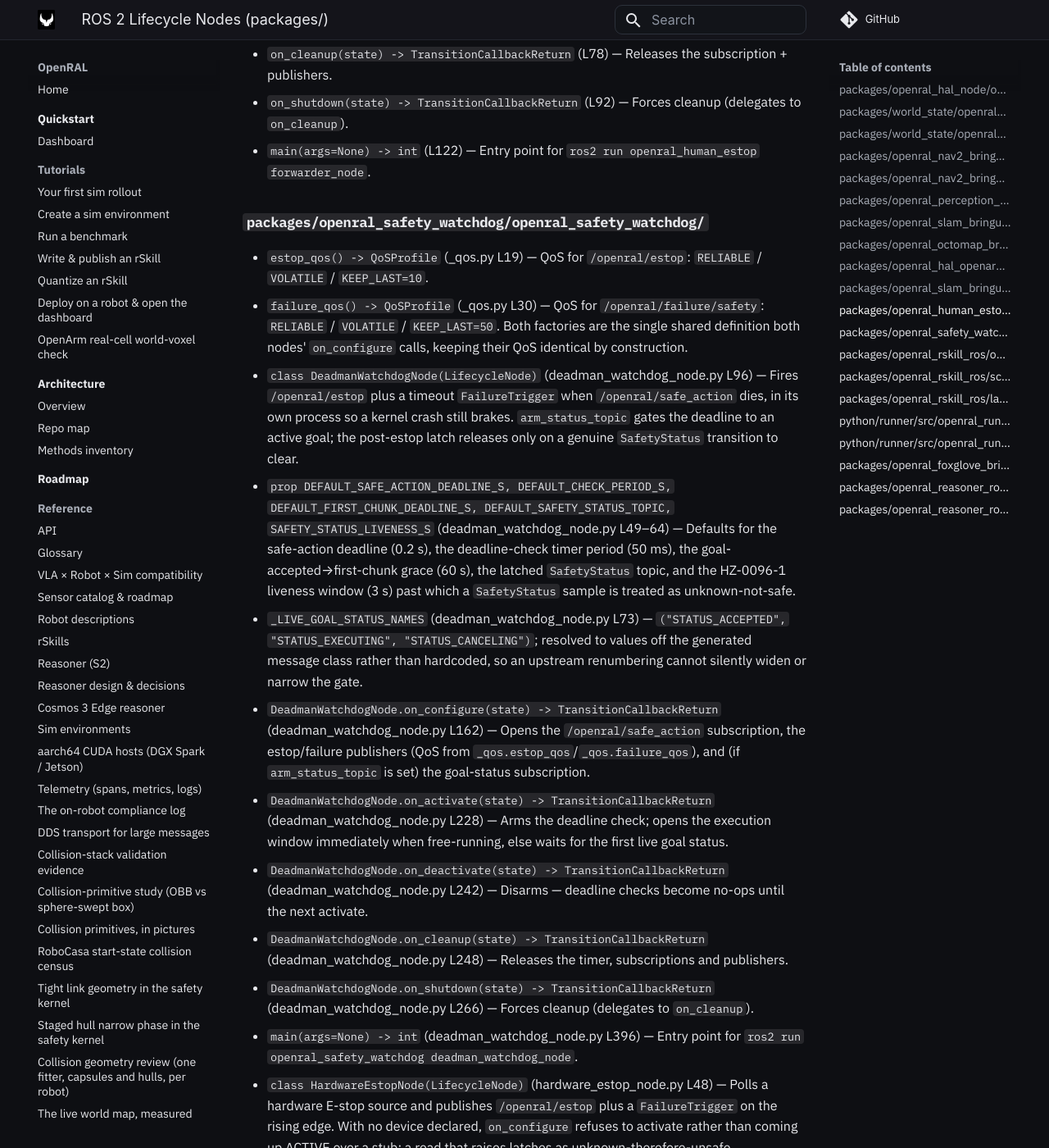
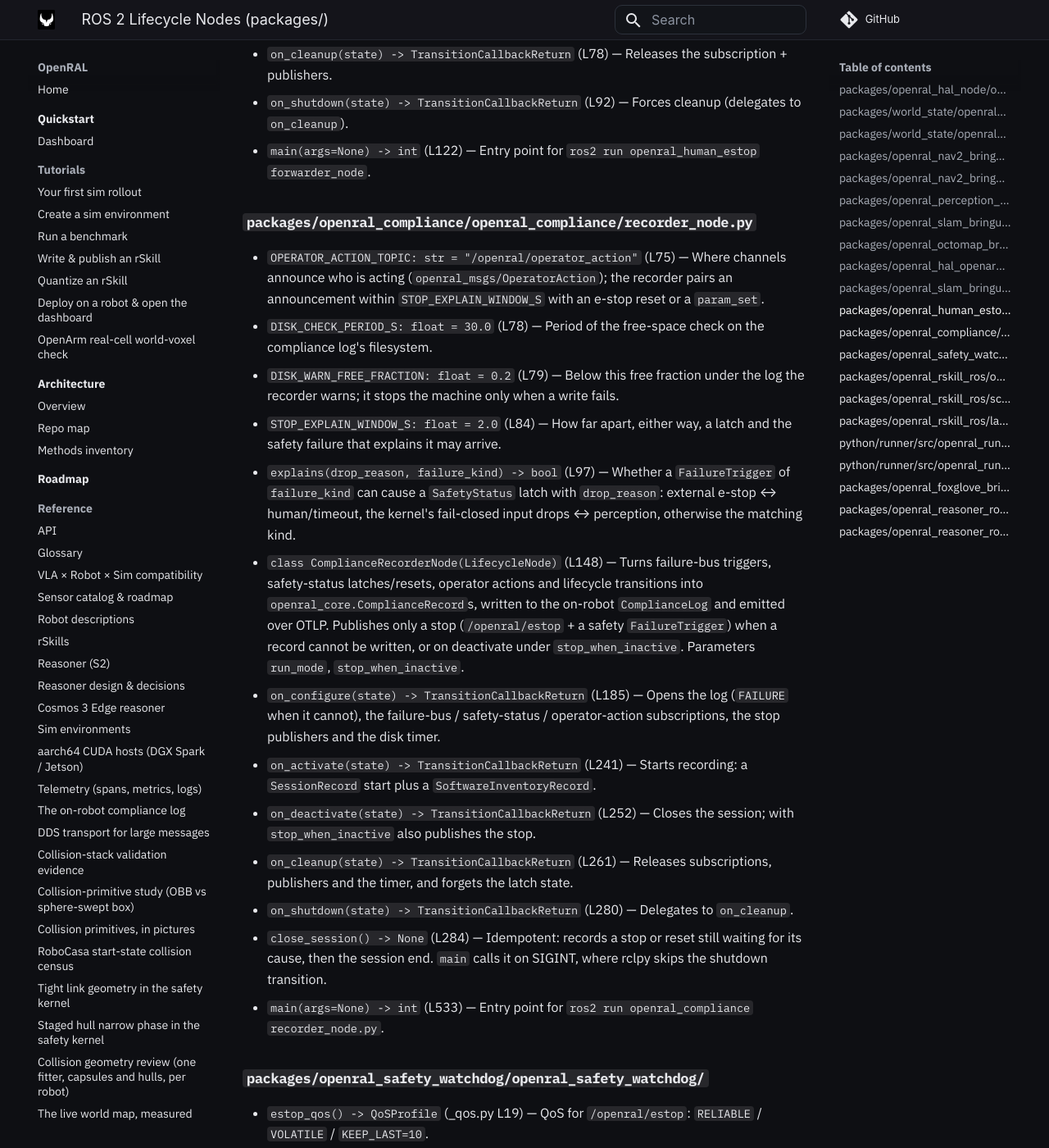
Before and after one commit to OpenRAL/openral, an MkDocs documentation site: the page built from docs/methods/11-ros2-nodes.md, in a window 1280 px wide and 1400 px high, scrolled down 15168 px. Shown: the whole window at 82% size. Built offline with MkDocs 1.6.1 and Material for MkDocs 9.7.7, drawn with Linux system fonts in a browser that asks for light colours; comment, search, counter and statistics services are not loaded.

Commit message:
fix(docs): inventory the compliance recorder node in docs/methods
`tools/refresh_methods_linenos.py --check --coverage` exited 1 on master:
packages/openral_compliance/openral_compliance/recorder_node.py (#467-#469) had no
docs/methods section. Adds it to 11-ros2-nodes.md beside the other lifecycle nodes.

Co-Authored-By: Claude Opus 5.5 <noreply@anthropic.com>
Signed-off-by: Adrian <adrianllopart@gmail.com>

```diff
--- a/docs/methods/11-ros2-nodes.md
+++ b/docs/methods/11-ros2-nodes.md
@@ -169,6 +169,22 @@ _Bringup-only package: no HAL node of its own (OpenArm runs `openral_hal_node`);
   - `on_cleanup(state) -> TransitionCallbackReturn` (L78) — Releases the subscription + publishers.
   - `on_shutdown(state) -> TransitionCallbackReturn` (L92) — Forces cleanup (delegates to `on_cleanup`).
 - `main(args=None) -> int` (L122) — Entry point for `ros2 run openral_human_estop forwarder_node`.
+
+### `packages/openral_compliance/openral_compliance/recorder_node.py`
+
+- `OPERATOR_ACTION_TOPIC: str = "/openral/operator_action"` (L75) — Where channels announce who is acting (`openral_msgs/OperatorAction`); the recorder pairs an announcement within `STOP_EXPLAIN_WINDOW_S` with an e-stop reset or a `param_set`.
+- `DISK_CHECK_PERIOD_S: float = 30.0` (L78) — Period of the free-space check on the compliance log's filesystem.
+- `DISK_WARN_FREE_FRACTION: float = 0.2` (L79) — Below this free fraction under the log the recorder warns; it stops the machine only when a write fails.
+- `STOP_EXPLAIN_WINDOW_S: float = 2.0` (L84) — How far apart, either way, a latch and the safety failure that explains it may arrive.
+- `explains(drop_reason, failure_kind) -> bool` (L97) — Whether a `FailureTrigger` of `failure_kind` can cause a `SafetyStatus` latch with `drop_reason`: external e-stop ↔ human/timeout, the kernel's fail-closed input drops ↔ perception, otherwise the matching kind.
+- `class ComplianceRecorderNode(LifecycleNode)` (L148) — Turns failure-bus triggers, safety-status latches/resets, operator actions and lifecycle transitions into `openral_core.ComplianceRecord`s, written to the on-robot `ComplianceLog` and emitted over OTLP. Publishes only a stop (`/openral/estop` + a safety `FailureTrigger`) when a record cannot be written, or on deactivate under `stop_when_inactive`. Parameters `run_mode`, `stop_when_inactive`.
+  - `on_configure(state) -> TransitionCallbackReturn` (L185) — Opens the log (`FAILURE` when it cannot), the failure-bus / safety-status / operator-action subscriptions, the stop publishers and the disk timer.
+  - `on_activate(state) -> TransitionCallbackReturn` (L241) — Starts recording: a `SessionRecord` start plus a `SoftwareInventoryRecord`.
+  - `on_deactivate(state) -> TransitionCallbackReturn` (L252) — Closes the session; with `stop_when_inactive` also publishes the stop.
+  - `on_cleanup(state) -> TransitionCallbackReturn` (L261) — Releases subscriptions, publishers and the timer, and forgets the latch state.
+  - `on_shutdown(state) -> TransitionCallbackReturn` (L280) — Delegates to `on_cleanup`.
+  - `close_session() -> None` (L284) — Idempotent: records a stop or reset still waiting for its cause, then the session end. `main` calls it on SIGINT, where rclpy skips the shutdown transition.
+- `main(args=None) -> int` (L533) — Entry point for `ros2 run openral_compliance recorder_node.py`.
 
 ### `packages/openral_safety_watchdog/openral_safety_watchdog/`
 
```
